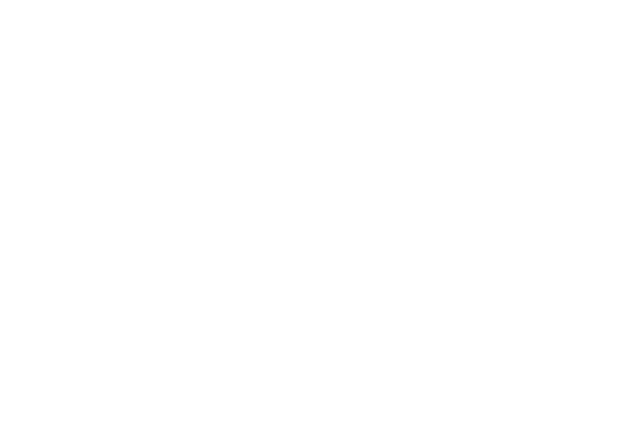
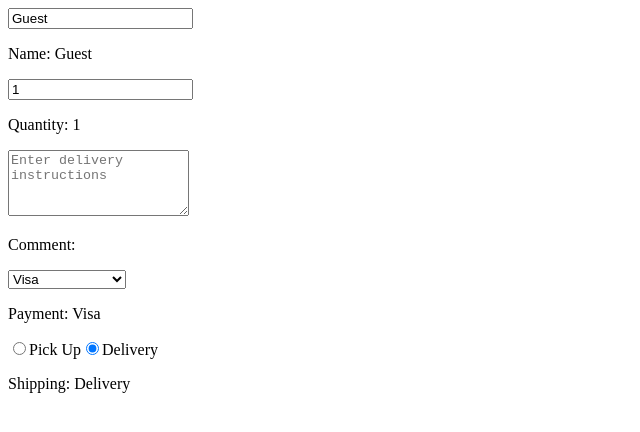
Before and after one commit to eedu7/ReactJS, a React (Vite) app in the folder my-react-app/: page / in a window 1280 px wide. Shown: the top 432 px of the page, without its empty margins (0-640 px from the left). Built offline with nearby package versions, Linux system fonts and the light colour scheme.

Commit message:
onChange Event Handler, with inputs (text, numbers), text areas and radio button

```diff
--- a/my-react-app/src/onChange-event-handler/MyComponent.jsx
+++ b/my-react-app/src/onChange-event-handler/MyComponent.jsx
@@ -3,10 +3,67 @@
 //            Triggers a function every time the value of the input changes
 
 
+import {useState} from "react";
+
 function MyComponent() {
+
+    const [name, setName] = useState("Guest");
+    const [quantity, setQuantity] = useState(1);
+    const [comment, setComment] = useState("");
+    const [payment, setPayment] = useState("Visa");
+    const [shipping, setShipping] = useState("Delivery");
+
+    function handleNameChange(event) {
+        setName(event.target.value);
+    }
+
+    function handleQuantityChange(event) {
+        setQuantity(event.target.value);
+    }
+
+    function handleCommentChange(event) {
+        setComment(event.target.value);
+    }
+
+    function handlePaymentChange(event) {
+        if (event.target.value !== "") {
+            setPayment(event.target.value);
+        }
+    }
+
+    function handleShippingChange(event) {
+        setShipping(event.target.value);
+    }
 
     return (
         <>
+            <input value={name} onChange={handleNameChange} type="text"/>
+            <p>Name: {name}</p>
+
+            <input value={quantity} onChange={handleQuantityChange} type="number" min={1}/>
+            <p>Quantity: {quantity}</p>
+
+            <textarea value={comment} onChange={handleCommentChange} placeholder="Enter delivery instructions"
+                      rows={4}/>
+            <p>Comment: {comment}</p>
+
+            <select value={payment} onChange={handlePaymentChange}>
+                <option value="">Select an option</option>
+                <option value="Visa">Visa</option>
+                <option value="MasterCard">MasterCard</option>
+                <option value="Gift Card">Gift Card</option>
+            </select>
+            <p>Payment: {payment}</p>
+
+            <label>
+                <input type="radio" value="Pick Up" checked={shipping === "Pick Up"} onChange={handleShippingChange}/>
+                Pick Up
+            </label>
+            <label>
+                <input type="radio" value="Delivery" checked={shipping === "Delivery"} onChange={handleShippingChange}/>
+                Delivery
+            </label>
+            <p>Shipping: {shipping}</p>
         </>
     )
 }
```
